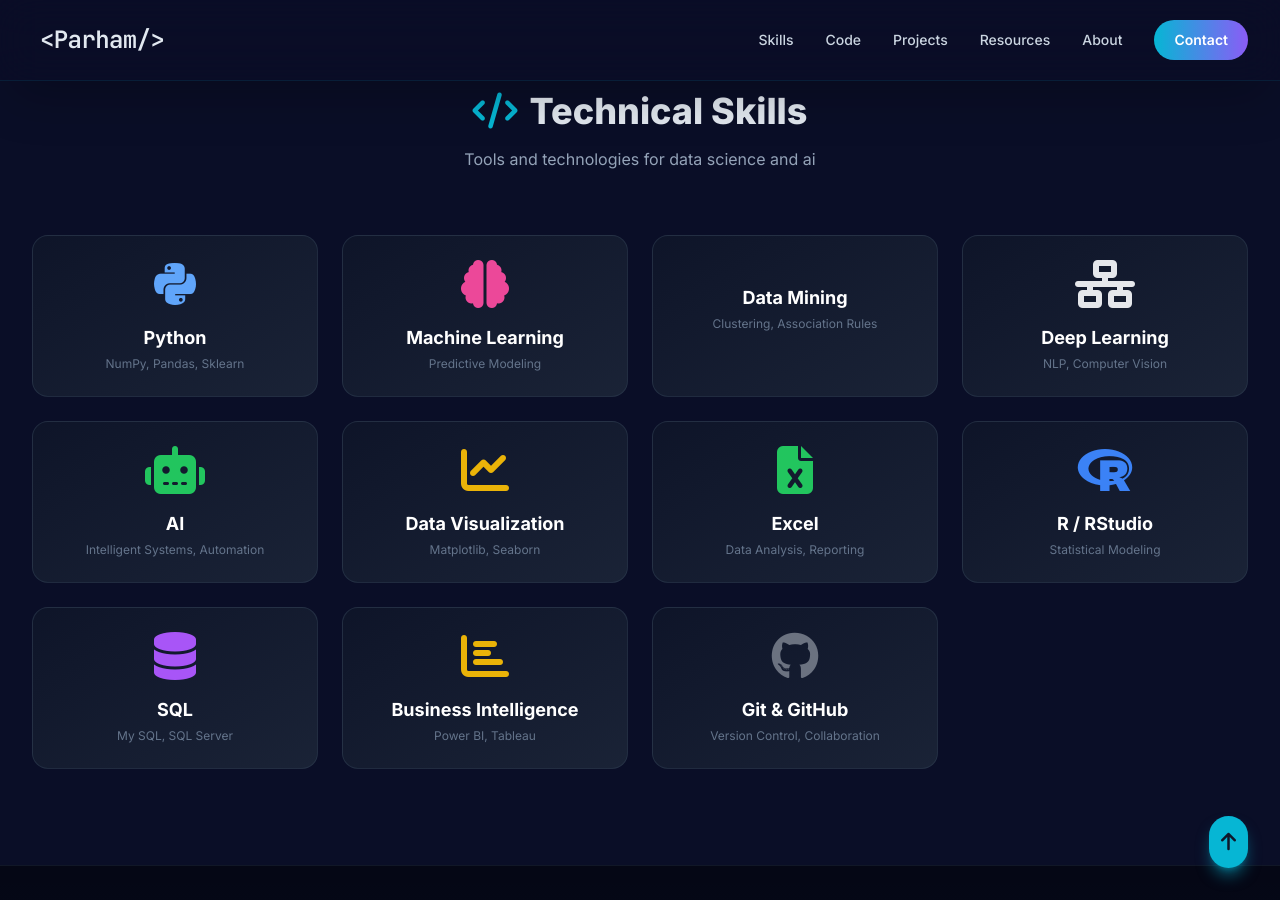
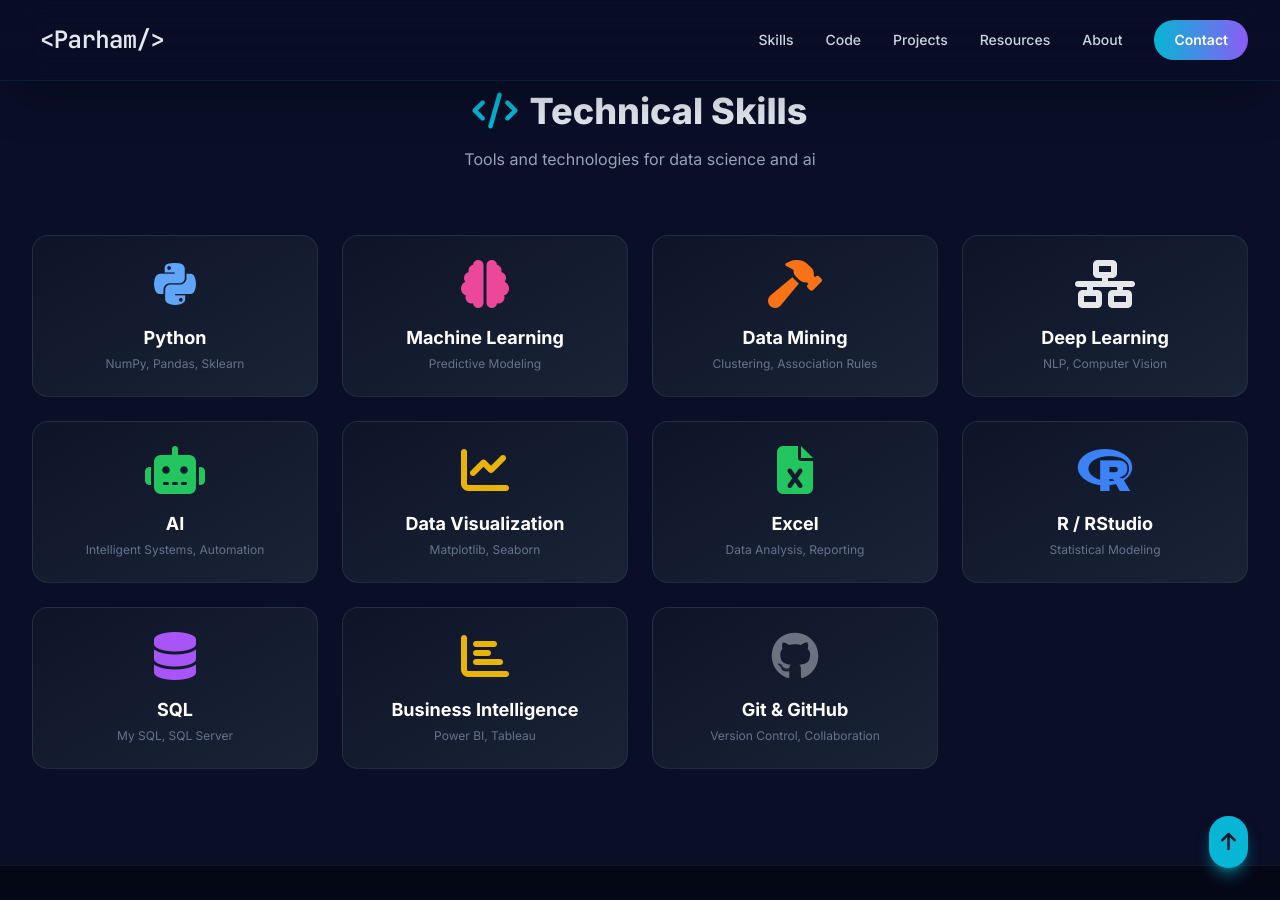
Before and after one commit to ParhamPishro/ParhamPishro.github.io, a Jekyll site: the page index.html, which Jekyll copies as it is, in a window 1280 px wide and 900 px high, scrolled down 905 px. Built offline with Jekyll 4.4.1, drawn with Linux system fonts in a browser that asks for light colours; nearby versions of some CDN libraries; comment, search, counter and statistics services are not loaded.

Commit message:
Replace pickaxe icon with hammer in index.html

```diff
--- a/index.html
+++ b/index.html
@@ -467,7 +467,7 @@
                 </div>
 
                 <div class="group p-6 bg-gradient-to-br from-slate-900/80 to-slate-800/80 rounded-2xl border border-slate-700/50 hover:border-orange-500/50 text-center transition-all hover:transform hover:-translate-y-2 hover:shadow-2xl hover:shadow-orange-500/20">
-                    <i class="fas fa-pickaxe text-5xl text-orange-500 mb-4 group-hover:scale-110 transition-transform"></i>
+                    <i class="fas fa-hammer text-5xl text-orange-500 mb-4 group-hover:scale-110 transition-transform"></i>
                     <h3 class="text-lg font-bold text-white mb-1">Data Mining</h3>
                     <p class="text-xs text-slate-500">Clustering, Association Rules</p>
                 </div>
@@ -894,14 +894,14 @@
                                 <span class="text-sm text-accent font-mono">Advanced</span>
                             </div>
                             <div class="progress-bar">
-                                <div class="progress-fill" data-progress="90"></div>
+                                <div class="progress-fill" data-progress="95"></div>
                             </div>
                         </div>
 
                         <div class="bg-slate-900/50 p-4 rounded-xl border border-slate-800 hover:border-accent/30 transition-all">
                             <div class="flex items-center justify-between mb-2">
                                 <span class="font-semibold text-white flex items-center gap-2">
-                                    <i class="fas fa-pickaxe text-purple-400"></i>
+                                    <i class="fas fa-hammer text-purple-400"></i>
                                     <span>Data Mining</span>
                                 </span>
                                 <span class="text-sm text-purple-400 font-mono">Advanced</span>
@@ -927,7 +927,7 @@
                         <div class="bg-slate-900/50 p-4 rounded-xl border border-slate-800 hover:border-accent/30 transition-all">
                             <div class="flex items-center justify-between mb-2">
                                 <span class="font-semibold text-white flex items-center gap-2">
-                                    <i class="fas fa-pickaxe text-purple-400"></i>
+                                    <i class="fas fa-robot text-purple-400"></i>
                                     <span>Artificial Intelligence</span>
                                 </span>
                                 <span class="text-sm text-purple-400 font-mono">Intermediate</span>
```
